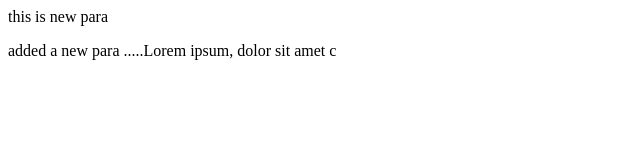
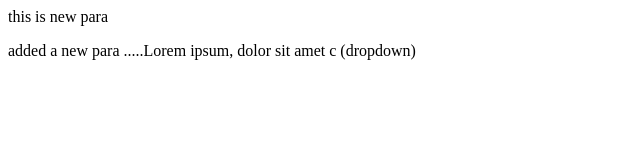
Before and after one commit to Darshan-635/localRepo, a plain HTML site: page index.html in a window 1280 px wide. Shown: the full height of the page, 0-640 px from the left. Drawn offline with Linux system fonts and the light colour scheme.

Commit message:
dropdown

```diff
--- a/index.html
+++ b/index.html
@@ -1,2 +1,2 @@
 <p>this is new para</p>
-<p>added a new para .....Lorem ipsum, dolor sit amet c</p>
+<p>added a new para .....Lorem ipsum, dolor sit amet c (dropdown)</p>
```
